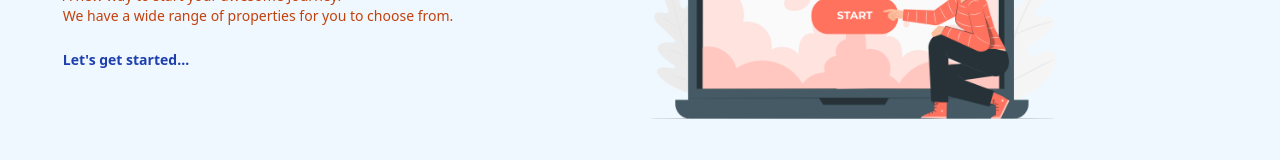
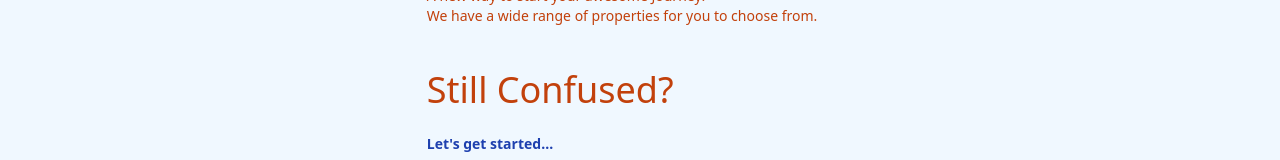
Before and after one commit to Empowered-Yuv/Sample, a React (Vite) app in the folder client/: page / in a window 1280 px wide. Shown: the part 362-522 px from the top of the page. Built offline with nearby package versions, Linux system fonts and the light colour scheme; no server answers.

Commit message:
some more changes

```diff
--- a/client/src/components/Header.jsx
+++ b/client/src/components/Header.jsx
@@ -1,64 +1,84 @@
-import {FaSearch} from 'react-icons/fa';
-import { Link, useNavigate } from 'react-router-dom';
-import { useSelector} from 'react-redux';
-import { useEffect, useState } from 'react';
+import { FaSearch } from "react-icons/fa";
+import { Link, useNavigate } from "react-router-dom";
+import { useSelector } from "react-redux";
+import { useEffect, useState } from "react";
 
 export default function Header() {
   const { currentUser } = useSelector((state) => state.user);
-  const [searchTerm, setSearchTerm] = useState('');
+  const [searchTerm, setSearchTerm] = useState("");
   const navigate = useNavigate();
 
   const handleSubmit = (e) => {
     e.preventDefault();
-    const urlParams =  new URLSearchParams(window.location.search);
-    urlParams.set('searchTerm', searchTerm);
+    const urlParams = new URLSearchParams(window.location.search);
+    urlParams.set("searchTerm", searchTerm);
     const searchQuery = urlParams.toString();
     navigate(`/search?${searchQuery}`);
   };
 
   useEffect(() => {
     const urlParams = new URLSearchParams(location.search);
-    const searchTermFromUrl = urlParams.get('searchTerm');
+    const searchTermFromUrl = urlParams.get("searchTerm");
     if (searchTermFromUrl) {
       setSearchTerm(searchTermFromUrl);
     }
-  },[location.search]);
-
+  }, [location.search]);
 
   return (
-    <header className='bg-[#f7f8fc] shadow-md'>
-      <div className='flex justify-between items-center max-w-6xl mx-auto p-3'>
-      <Link to='/'>
-      <div className='flex gap-2'>
-      <h1 className='font-bold text-sm sm:text-xl flex items-center flex-wrap'>
-            <span className='text-blue-600'>Stu</span>
-            <span className='text-red-600'>Tech</span>
-            <span className='text-green-600'>Map</span>
-        </h1>
-        <img className=' h-10 w-10 object-cover' src="../images/arrow.png" alt='profile' />
-      </div>
+    <header className="bg-[#f7f8fc] shadow-md">
+      <div className="flex justify-between items-center max-w-6xl mx-auto p-3">
+        <Link to="/">
+          <div className="flex gap-2">
+            <h1 className="font-bold text-sm sm:text-xl flex items-center flex-wrap">
+              <span className="text-blue-600">Stu</span>
+              <span className="text-red-600">Tech</span>
+              <span className="text-green-600">Map</span>
+            </h1>
+            <img
+              className=" h-10 w-10 object-cover"
+              src="../images/Arrow.png"
+              alt="profile"
+            />
+          </div>
         </Link>
-        <form action="" onSubmit={handleSubmit} className='bg-slate-100 p-3 rounded-lg flex items-center'>
-          <input type="text" placeholder='Search....' className='bg-transparent focus:outline-none w-24 sm:w-64'
-          value={searchTerm}
-          onChange={(e) => setSearchTerm(e.target.value)} />
-          <FaSearch className='text-slate-600' />
+        <form
+          action=""
+          onSubmit={handleSubmit}
+          className="bg-slate-100 p-3 rounded-lg flex items-center"
+        >
+          <input
+            type="text"
+            placeholder="Search...."
+            className="bg-transparent focus:outline-none w-24 sm:w-64"
+            value={searchTerm}
+            onChange={(e) => setSearchTerm(e.target.value)}
+          />
+          <FaSearch className="text-slate-600" />
         </form>
-        <ul className='flex gap-4'>
+        <ul className="flex gap-4">
           <Link to="/">
-          <li className='hidden sm:inline text-slate-700 hover:underline'>Home</li>
+            <li className="hidden sm:inline text-slate-700 hover:underline">
+              Home
+            </li>
           </Link>
-          <Link to='/about'>
-          <li className='hidden sm:inline text-slate-700 hover:underline'>About</li>
+          <Link to="/about">
+            <li className="hidden sm:inline text-slate-700 hover:underline">
+              About
+            </li>
           </Link>
-          <Link to='/profile'>
-
-          { currentUser ? ( <img className='rounded-full h-7 w-7 object-cover' src={currentUser.avatar} alt='profile' />) :
-          (<li className=' text-slate-700 hover:underline'>Sign In</li>)}
+          <Link to="/profile">
+            {currentUser ? (
+              <img
+                className="rounded-full h-7 w-7 object-cover"
+                src={currentUser.avatar}
+                alt="profile"
+              />
+            ) : (
+              <li className=" text-slate-700 hover:underline">Sign In</li>
+            )}
           </Link>
         </ul>
-        </div>
-
+      </div>
     </header>
-  )
+  );
 }
--- a/client/src/pages/About.jsx
+++ b/client/src/pages/About.jsx
@@ -17,7 +17,7 @@ export default function About() {
         <div className="flex items-center lg:flex-1">
           <img
             className="rounded-lg h-[400px] mx-auto"
-            src="../images/r.png"
+            src="../../images/r.png"
             alt=""
           />
         </div>
--- a/client/src/pages/Home.jsx
+++ b/client/src/pages/Home.jsx
@@ -48,9 +48,9 @@ export default function Home() {
   return (
     <div>
       {/* top */}
-      <div className="flex gap-2">
+      <div className="flex gap-2 md: flex-wrap">
         {/* top */}
-        <div className="flex flex-col gap-6 p-28 px-3 max-w-6xl mx-auto">
+        <div className="flex flex-col gap-6 p-28 px-3 max-w-6xl mx-auto ">
           <h1 className=" font-bold text-4xl lg:text-6xl text-blue-800">
             " Discover, Adapt
             <br />
@@ -62,6 +62,10 @@ export default function Home() {
             We have a wide range of properties for you to choose from.
           </div>
 
+          <div className="text-orange-700 mt-5 sm:text-4xl px-10">
+            Still Confused?
+          </div>
+
           <Link
             to={"/sign-up"}
             className="text-xs sm:text-sm text-blue-800 font-bold hover:underline px-10"
@@ -69,8 +73,8 @@ export default function Home() {
             Let's get started...
           </Link>
         </div>
-        <div className="w-1/2 flex ml-20">
-          <img src="../images/laun.png" className="h-2/3" alt="" />
+        <div className=" flex lg:  items-center justify-center">
+          <img src="../../images/laun.png" className="h-2/3" alt="" />
         </div>
       </div>
 
```
Also changed, not shown: client/images/PropertyWorks..png (added).
